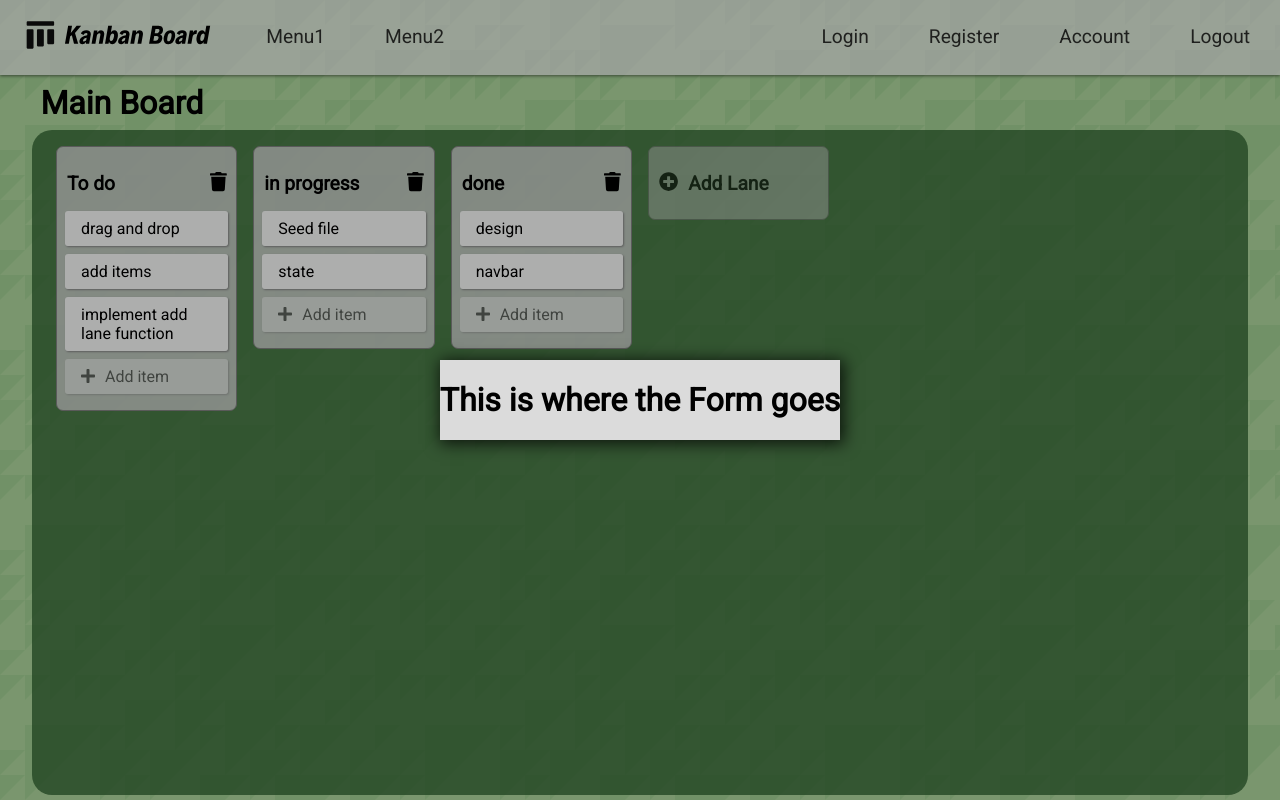
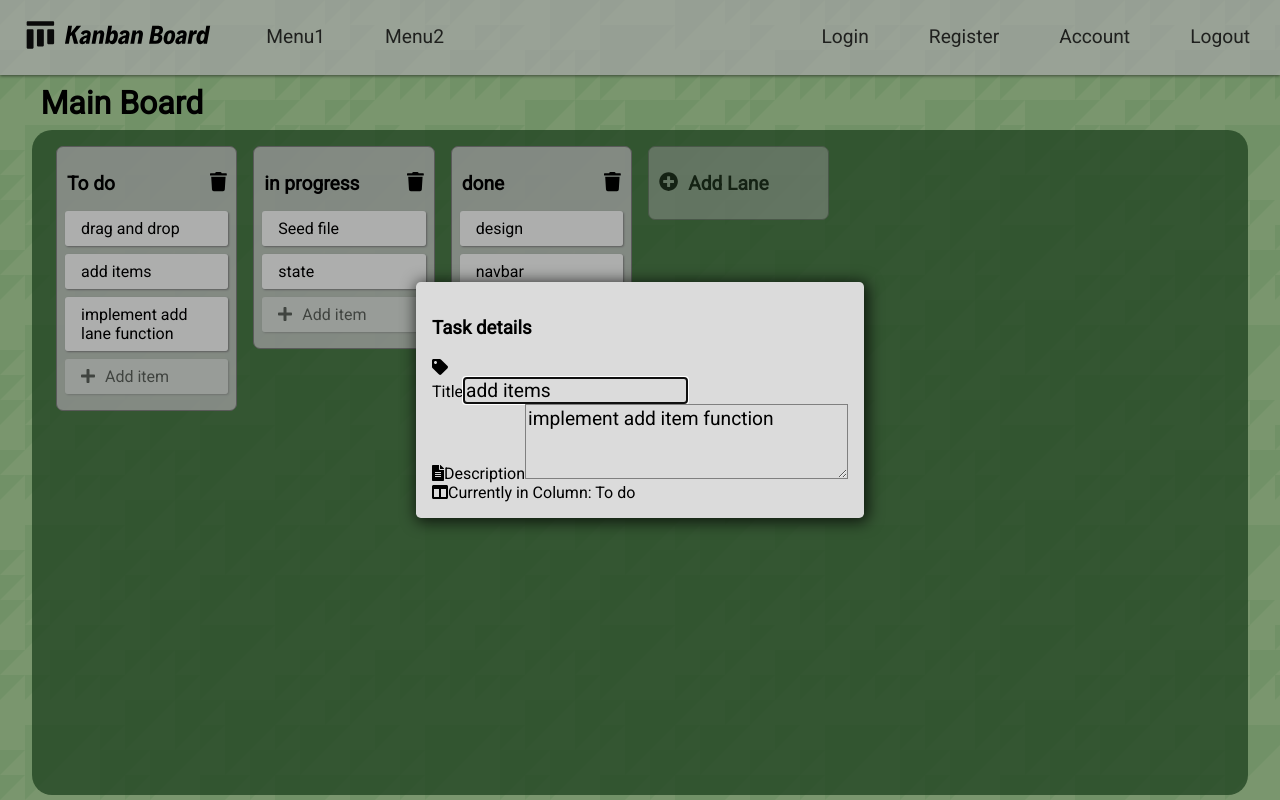
Before and after one commit to aszucsak/kanban-board, a React (Create React App) app: page / in a window 1280 px wide. Both pictures are taken after a click on the element "add items". Built offline with nearby package versions, Linux system fonts and the light colour scheme.

Commit message:
connect item Details to item, lane and column informaiton

```diff
--- a/src/ItemDetails.js
+++ b/src/ItemDetails.js
@@ -1,10 +1,50 @@
 import React from "react";
+import { FontAwesomeIcon } from "@fortawesome/react-fontawesome";
+import { faTag, faFileAlt, faColumns } from "@fortawesome/free-solid-svg-icons";
 
-function ItemDetails({ toggleItemDetails }) {
+function ItemDetails({ toggleItemDetails, lanes, lane, item }) {
+  const handleClick = e => {
+    e.stopPropagation();
+  };
   return (
-    <div class="item-details" onClick={toggleItemDetails}>
-      <div className="item-form-container">
-        <h1>This is where the Form goes</h1>
+    <div className="item-details" onClick={toggleItemDetails}>
+      <div className="item-form-container" onClick={handleClick}>
+        <h3>Task details</h3>
+        <form>
+          <div className="label-logo">
+            <FontAwesomeIcon icon={faTag} />
+            <div className="label-input">
+              <label htmlFor="title">Title</label>
+              <input
+                type="text"
+                id="title"
+                value={item.name}
+                placeholder="Add Title..."
+                autoFocus
+              />
+            </div>
+          </div>
+          <div className="label-logo">
+            <div className="label-input">
+              <label htmlFor="description">
+                <FontAwesomeIcon icon={faFileAlt} />
+                <span>Description</span>
+              </label>
+              <textarea
+                id="description"
+                cols="30"
+                rows="3"
+                placeholder="Add Description..."
+              >
+                {item.description}
+              </textarea>
+            </div>
+          </div>
+          <div className="label-logo">
+            <FontAwesomeIcon icon={faColumns} />
+            Currently in Column: {lane.title}
+          </div>
+        </form>
       </div>
     </div>
   );
--- a/src/Lane.css
+++ b/src/Lane.css
@@ -124,4 +124,29 @@ span.add-item:hover {
   background-color: rgb(219, 219, 219);
   z-index: 6;
   box-shadow: 2px 2px 15px 2px rgb(0, 0, 0, 0.75);
+  max-width: 80%;
+  display: flex;
+  flex-direction: column;
+  align-items: flex-start;
+  padding: 1rem;
+  border-radius: 0.3rem;
 }
+
+@media (min-width: 768px) {
+  .item-form-container {
+    max-width: 50%;
+  }
+}
+
+.item-form-container form {
+  display: flex;
+  flex-direction: column;
+}
+
+.item-form-container textarea,
+.item-form-container input {
+  font-size: 1.2em;
+  font-family: inherit;
+  background-color: transparent;
+  border: 1px solid grey;
+}
--- a/src/Lane.js
+++ b/src/Lane.js
@@ -5,10 +5,11 @@ import { faPlus, faTrash } from "@fortawesome/free-solid-svg-icons";
 import TitleForm from "./TitleForm";
 import ItemDetails from "./ItemDetails";
 
-function Lane({ lane, addItem, removeLane, editLaneTitle }) {
+function Lane({ lanes, lane, addItem, removeLane, editLaneTitle }) {
   const { title, items } = lane;
   const [isTitleEditing, toggleTitleEditing] = useState(false);
   const [isItemFormOpen, toggleItemFormOpen] = useState(false);
+  const [selectedItem, setSelectedItem] = useState("");
 
   const toggleEdit = () => toggleTitleEditing(!isTitleEditing);
   const handleAddItem = e => {
@@ -18,11 +19,13 @@ function Lane({ lane, addItem, removeLane, editLaneTitle }) {
     e.stopPropagation();
     removeLane(lane.id);
   };
-  const toggleItemDetails = () => {
+  const toggleItemDetails = item => {
+    setSelectedItem(selectedItem === "" ? item : "");
     toggleItemFormOpen(!isItemFormOpen);
+    console.log(selectedItem.name);
   };
   const tasks = items.map(item => (
-    <span key={item.id} onClick={toggleItemDetails}>
+    <span key={item.id} onClick={() => toggleItemDetails(item)}>
       {item.name}
     </span>
   ));
@@ -51,7 +54,14 @@ function Lane({ lane, addItem, removeLane, editLaneTitle }) {
           </span>
         </div>
       </div>
-      {isItemFormOpen && <ItemDetails toggleItemDetails={toggleItemDetails} />}
+      {isItemFormOpen && (
+        <ItemDetails
+          lanes={lanes}
+          lane={lane}
+          item={selectedItem}
+          toggleItemDetails={toggleItemDetails}
+        />
+      )}
     </Fragment>
   );
 }
--- a/src/SwimLanes.js
+++ b/src/SwimLanes.js
@@ -24,6 +24,7 @@ export default function SwimLanes({
           addItem={addItem}
           removeLane={removeLane}
           editLaneTitle={editLaneTitle}
+          lanes={lanes}
         />
       ))}
       {!isAddTitleEditing ? (
```
